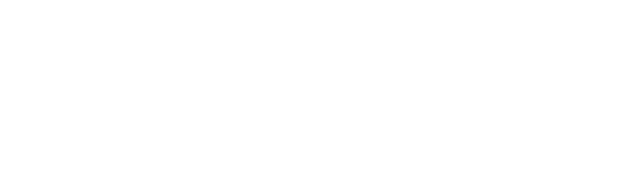
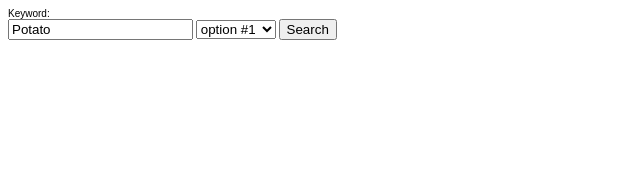
Before and after one commit to J-Savela/WIDE, a plain HTML site: page graphUI.html in a window 1280 px wide. Shown: the whole page, without its empty margins (0-640 px from the left). Drawn offline with nearby package versions, Linux system fonts and the light colour scheme.

Commit message:
renamed stuff

```diff
--- a/graphUI.html
+++ b/graphUI.html
@@ -39,8 +39,17 @@
     <script type="text/javascript" src="plotting.js"></script>
     <script type="text/javascript" src="buttonCallbacks.js"></script>
 </head>
+<body>
 <!-- Add buttons with callbacks -->
-
+<form action="#">
+  Keyword:<br>
+	<input type="text" name="keyword" value="Potato">
+	<select name="option">
+	<option value="1">option #1</option>
+	<option value="2">Option #2</option>
+	</select>
+	<input type="submit" value="Search">
+</form>
 <svg id="line_chart"></svg>
 
 </body>
```
